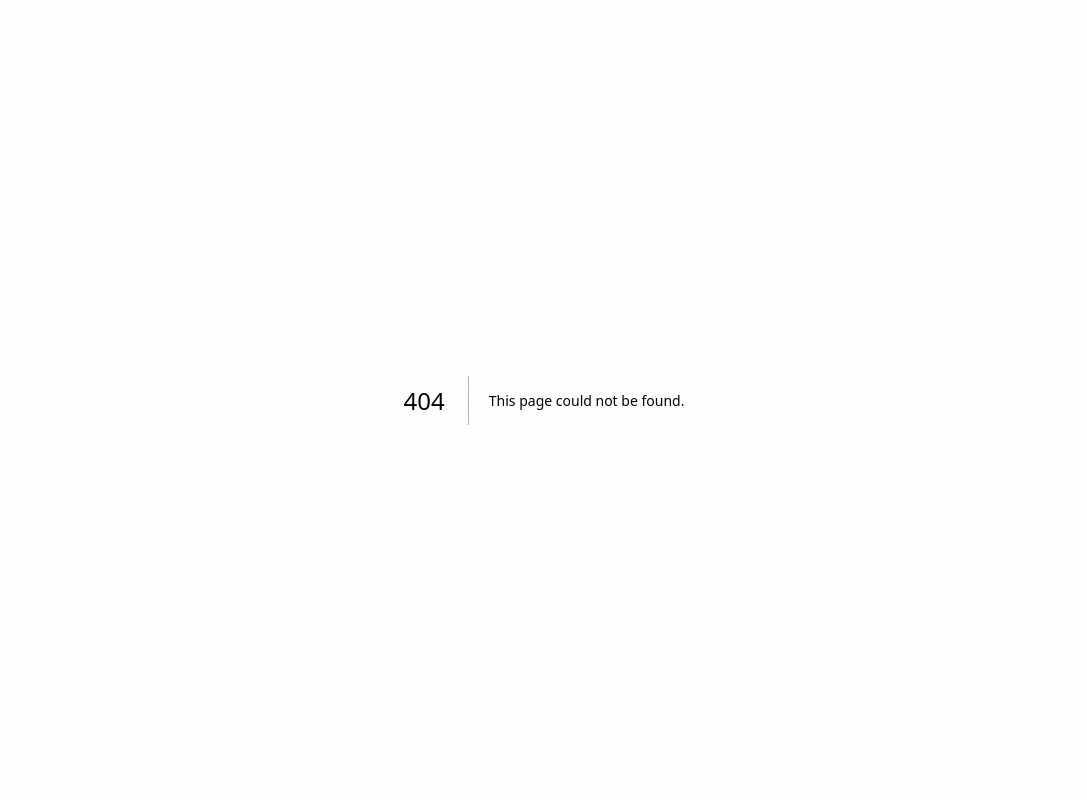
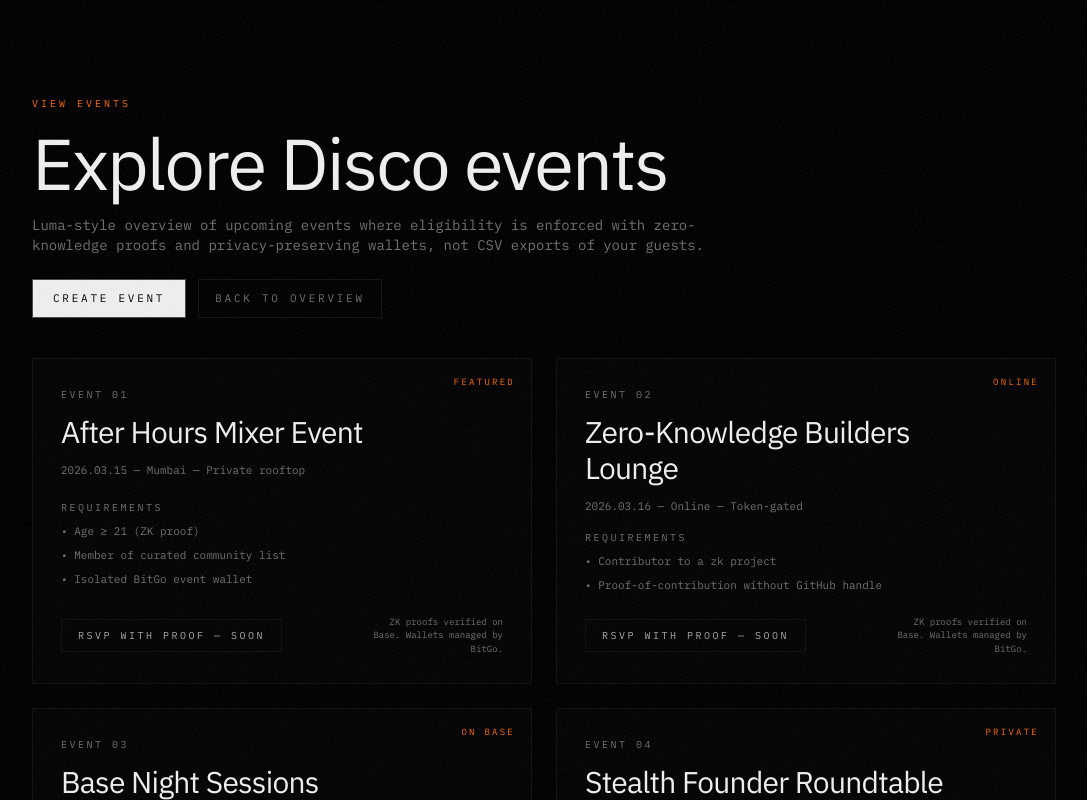
Before and after one commit to dumprahul/ethmumbai26, a Next.js app: page /view in a window 1280 px wide. Before the commit this address had no page. Shown: the top 800 px of the page, without its empty margins (96-1183 px from the left). Built offline with nearby package versions, Linux system fonts and the light colour scheme.

Commit message:
Add view events listing page
Made-with: Cursor

```diff
--- /dev/null
+++ b/app/view/page.tsx
@@ -0,0 +1,114 @@
+import Link from "next/link"
+
+const events = [
+  {
+    name: "After Hours Mixer Event",
+    date: "2026.03.15",
+    location: "Mumbai — Private rooftop",
+    requirements: ["Age ≥ 21 (ZK proof)", "Member of curated community list", "Isolated BitGo event wallet"],
+    tag: "Featured",
+  },
+  {
+    name: "Zero-Knowledge Builders Lounge",
+    date: "2026.03.16",
+    location: "Online — Token-gated",
+    requirements: ["Contributor to a zk project", "Proof-of-contribution without GitHub handle"],
+    tag: "Online",
+  },
+  {
+    name: "Base Night Sessions",
+    date: "2026.03.17",
+    location: "Mumbai — Warehouse",
+    requirements: ["On-chain activity on Base", "No full wallet history revealed"],
+    tag: "On Base",
+  },
+  {
+    name: "Stealth Founder Roundtable",
+    date: "2026.03.18",
+    location: "Undisclosed",
+    requirements: ["Founder proof (ZK)", "No email list, no LinkedIn scraping"],
+    tag: "Private",
+  },
+]
+
+export default function ViewEventsPage() {
+  return (
+    <main className="min-h-screen px-6 md:px-24 py-16 md:py-24">
+      <div className="max-w-5xl mx-auto space-y-10">
+        <header className="space-y-4">
+          <p className="font-mono text-[10px] uppercase tracking-[0.3em] text-accent">View Events</p>
+          <h1 className="font-[var(--font-bebas)] text-5xl md:text-7xl tracking-tight">Explore Disco events</h1>
+          <p className="font-mono text-sm text-muted-foreground max-w-2xl">
+            Luma-style overview of upcoming events where eligibility is enforced with zero-knowledge proofs and
+            privacy-preserving wallets, not CSV exports of your guests.
+          </p>
+
+          <div className="flex flex-wrap gap-3 pt-2">
+            <Link
+              href="/create"
+              className="inline-flex items-center justify-center border border-border/80 bg-foreground text-background px-5 py-2.5 font-mono text-[11px] uppercase tracking-[0.25em] hover:bg-accent hover:border-accent transition-colors"
+            >
+              Create event
+            </Link>
+            <Link
+              href="/"
+              className="inline-flex items-center justify-center border border-border/60 px-4 py-2 font-mono text-[11px] uppercase tracking-[0.25em] text-muted-foreground hover:text-accent hover:border-accent transition-colors"
+            >
+              Back to overview
+            </Link>
+          </div>
+        </header>
+
+        <section className="grid gap-6 md:grid-cols-2">
+          {events.map((event, index) => (
+            <article
+              key={event.name}
+              className="relative border border-border/50 bg-card/70 p-6 md:p-7 flex flex-col justify-between overflow-hidden"
+            >
+              {event.tag && (
+                <span className="absolute right-4 top-4 font-mono text-[9px] uppercase tracking-[0.25em] text-accent">
+                  {event.tag}
+                </span>
+              )}
+
+              <div className="space-y-3 pr-10">
+                <p className="font-mono text-[10px] uppercase tracking-[0.25em] text-muted-foreground">
+                  {`Event ${String(index + 1).padStart(2, "0")}`}
+                </p>
+                <h2 className="font-[var(--font-bebas)] text-2xl md:text-3xl tracking-tight text-foreground">
+                  {event.name}
+                </h2>
+                <p className="font-mono text-[11px] text-muted-foreground">
+                  {event.date} — {event.location}
+                </p>
+              </div>
+
+              <div className="mt-4 space-y-2">
+                <p className="font-mono text-[10px] uppercase tracking-[0.25em] text-muted-foreground">
+                  Requirements
+                </p>
+                <ul className="space-y-1.5 font-mono text-[11px] text-muted-foreground leading-relaxed">
+                  {event.requirements.map((r) => (
+                    <li key={r}>• {r}</li>
+                  ))}
+                </ul>
+              </div>
+
+              <div className="mt-5 flex items-center justify-between">
+                <button
+                  disabled
+                  className="inline-flex items-center justify-center border border-border/70 px-4 py-2 font-mono text-[10px] uppercase tracking-[0.25em] text-foreground cursor-not-allowed opacity-70"
+                >
+                  RSVP with proof — soon
+                </button>
+                <p className="font-mono text-[9px] text-muted-foreground text-right max-w-[140px]">
+                  ZK proofs verified on Base. Wallets managed by BitGo.
+                </p>
+              </div>
+            </article>
+          ))}
+        </section>
+      </div>
+    </main>
+  )
+}
```
